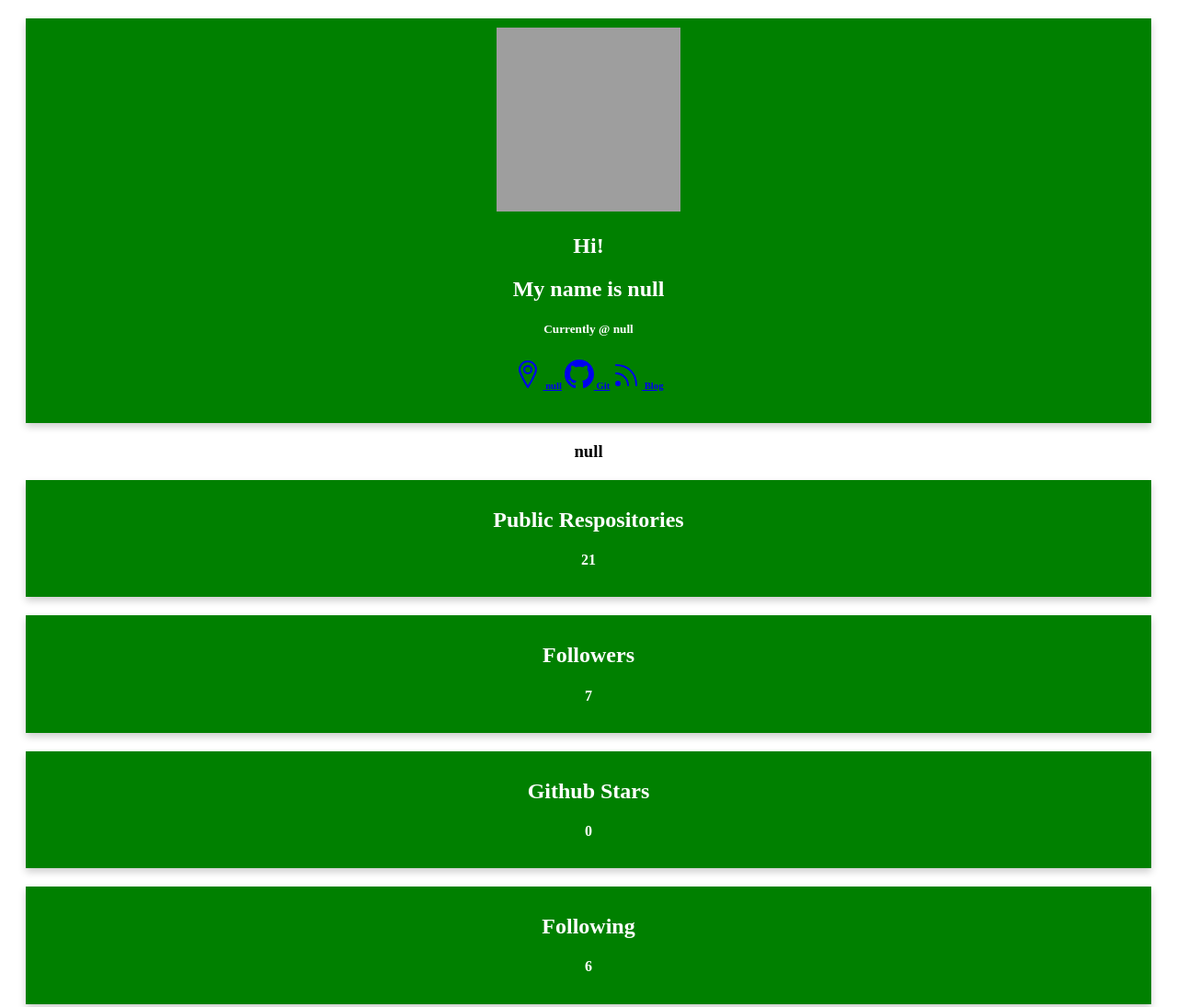
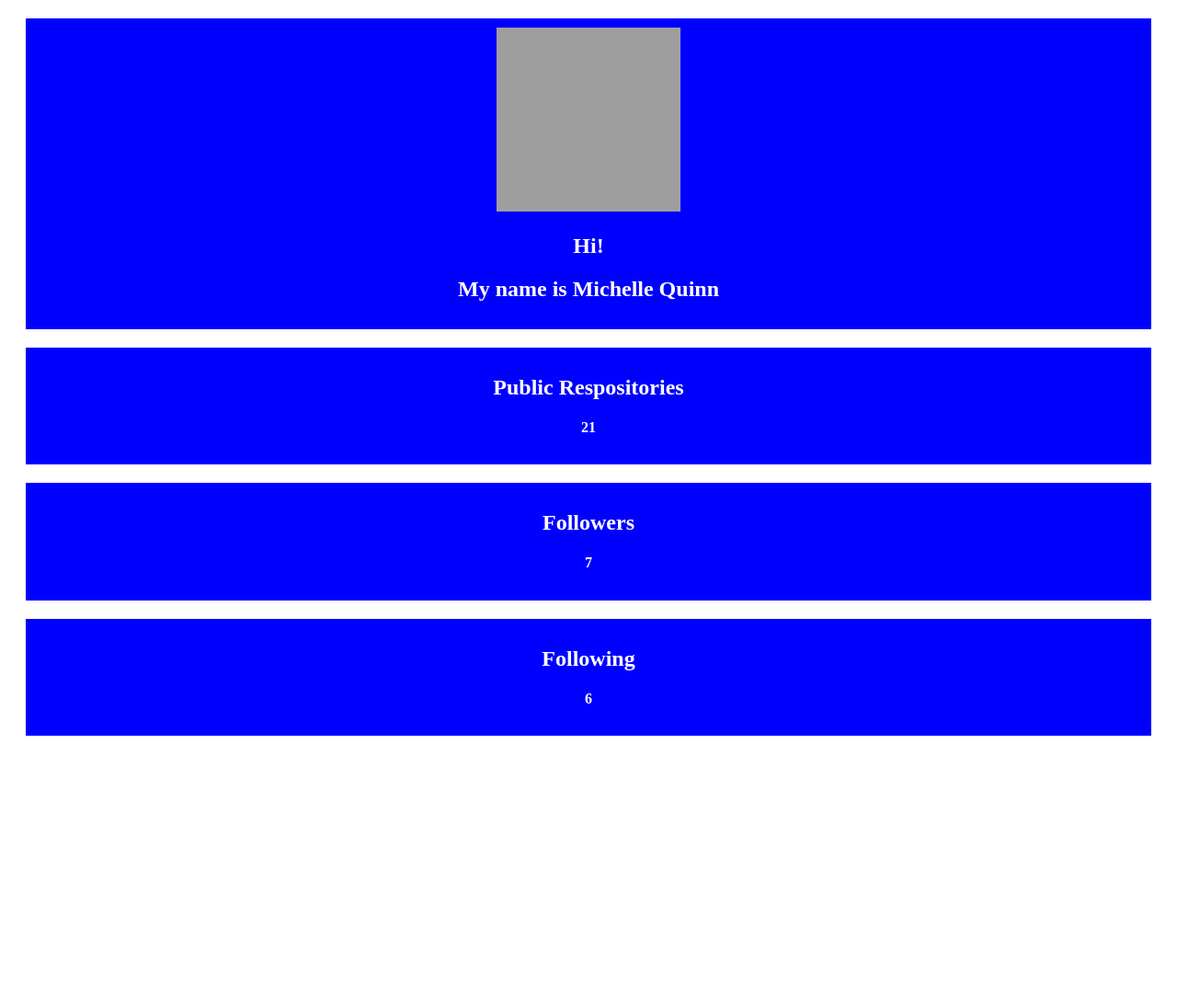
Before and after one commit to shellbellquinn/profile-generator, a plain HTML site: page profile.html in a window 1280 px wide. Shown: the top 1095 px of the page at 92% size. After the commit the page ends 820 px from the top, so only its background shows below. Drawn offline with Linux system fonts and the light colour scheme; grey boxes are pictures that could not be loaded.

Commit message:
getting axios to work

```diff
--- a/profile.html
+++ b/profile.html
@@ -11,10 +11,9 @@
       margin-right: 0;
       margin-left: 0;
     }
-    .card-body{
-      background-color: green;
+    .section-content{
+      background-color: Blue;
       color:white;
-      box-shadow: 0 4px 8px 0 rgba(0,0,0,0.2);
       padding: 10px;
       margin: 20px;
       text-align: center;
@@ -33,47 +32,23 @@
       <div class="container">
       <!--main card body-->
           <div class="row">
-          <div class="col-lg-9 card-body">
+          <div class="col-lg-9 section-content">
                   <img src="https://avatars3.githubusercontent.com/u/42622727?v=4" alt="...">
                   <h2> Hi! </h2>
-                  <h2> My name is null</h2>
-                  <h5> Currently @ null</h5>
-                  <h6>
-                    <a href="https://www.google.com/maps/place/null" target="_blank"><svg id="i-location" xmlns="http://www.w3.org/2000/svg" viewBox="0 0 32 32" width="32" height="32" fill="none" stroke="currentcolor" stroke-linecap="round" stroke-linejoin="round" stroke-width="2">
-                      <circle cx="16" cy="11" r="4" />
-                      <path d="M24 15 C21 22 16 30 16 30 16 30 11 22 8 15 5 8 10 2 16 2 22 2 27 8 24 15 Z" />
-                  </svg> null</a>
-                    <a href=https://github.com/shellbellquinn target="_blank">
-                      <svg id="i-github" xmlns="http://www.w3.org/2000/svg" viewBox="0 0 64 64" width="32" height="32">
-                        <path stroke-width="0" fill="currentColor" d="M32 0 C14 0 0 14 0 32 0 53 19 62 22 62 24 62 24 61 24 60 L24 55 C17 57 14 53 13 50 13 50 13 49 11 47 10 46 6 44 10 44 13 44 15 48 15 48 18 52 22 51 24 50 24 48 26 46 26 46 18 45 12 42 12 31 12 27 13 24 15 22 15 22 13 18 15 13 15 13 20 13 24 17 27 15 37 15 40 17 44 13 49 13 49 13 51 20 49 22 49 22 51 24 52 27 52 31 52 42 45 45 38 46 39 47 40 49 40 52 L40 60 C40 61 40 62 42 62 45 62 64 53 64 32 64 14 50 0 32 0 Z" />
-                    </svg> Git</a>
-                    <a href= target="_blank">
-                      <svg id="i-feed" xmlns="http://www.w3.org/2000/svg" viewBox="0 0 32 32" width="32" height="32" fill="none" stroke="currentcolor" stroke-linecap="round" stroke-linejoin="round" stroke-width="2">
-                        <circle cx="6" cy="26" r="2" fill="currentColor" />
-                        <path d="M4 15 C11 15 17 21 17 28 M4 6 C17 6 26 15 26 28" />
-                    </svg> Blog</a>
-                  </h6>
+                  <h2> My name is Michelle Quinn</h2>
               </div>
           </div>
-          <div class="row bio">
-            <h3>null</h3>
-          </div>
           <div class="row text-center">
-              <div class="col-lg-4 card-body">
+              <div class="col-lg-4 section-content">
                 <h2>Public Respositories</h2>
                 <h4>21</h4>
               </div>
-              <div class="col-lg-4 card-body">
+              <div class="col-lg-4 section-content">
                   <h2>Followers</h2>
                   <h4>7</h4>
                 </div>
           </div>
-          <div class="row">
-              <div class="col-lg-4 card-body">
-                <h2>Github Stars</h2>
-                <h4>0</h4>
-              </div>
-              <div class="col-lg-4 card-body">
+              <div class="col-lg-4 section-content">
                   <h2>Following</h2>
                   <h4>6</h4>
                 </div>
```
Also changed, not shown: index.js (+17 -43 lines).
